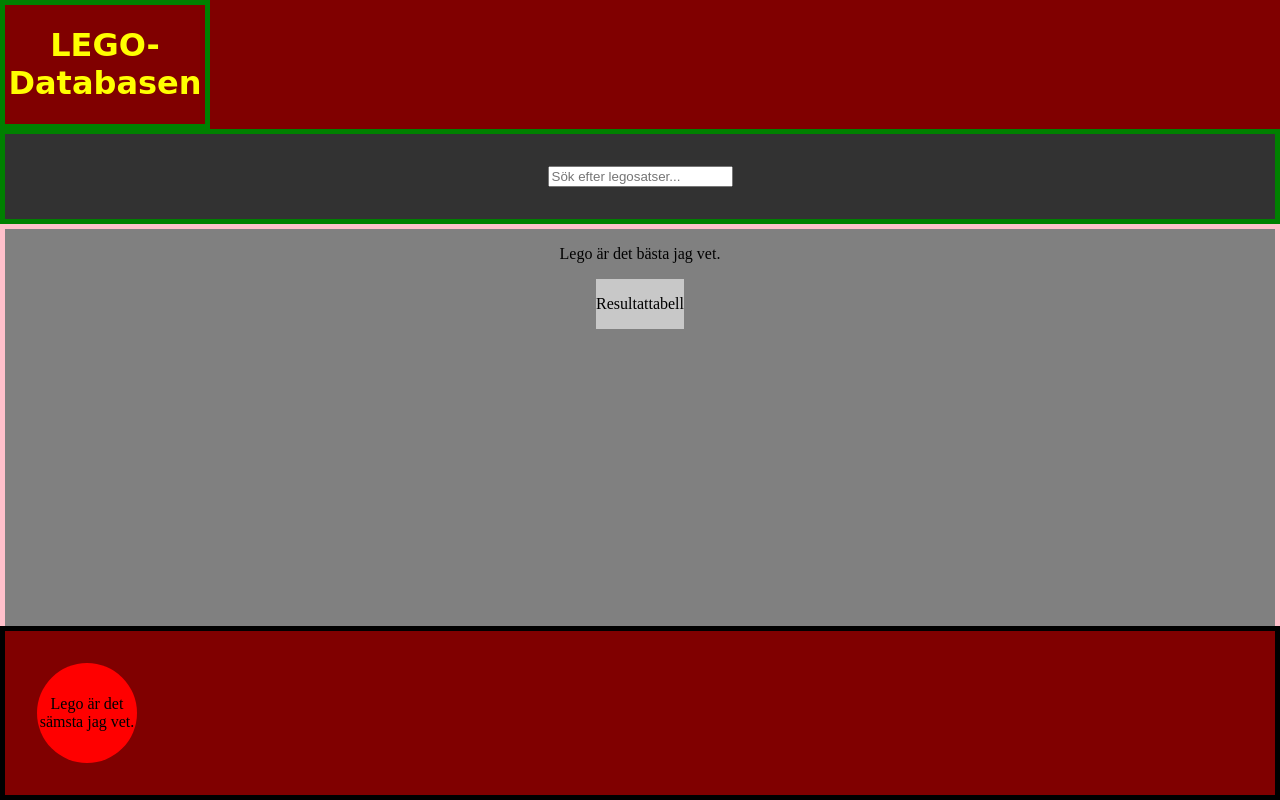
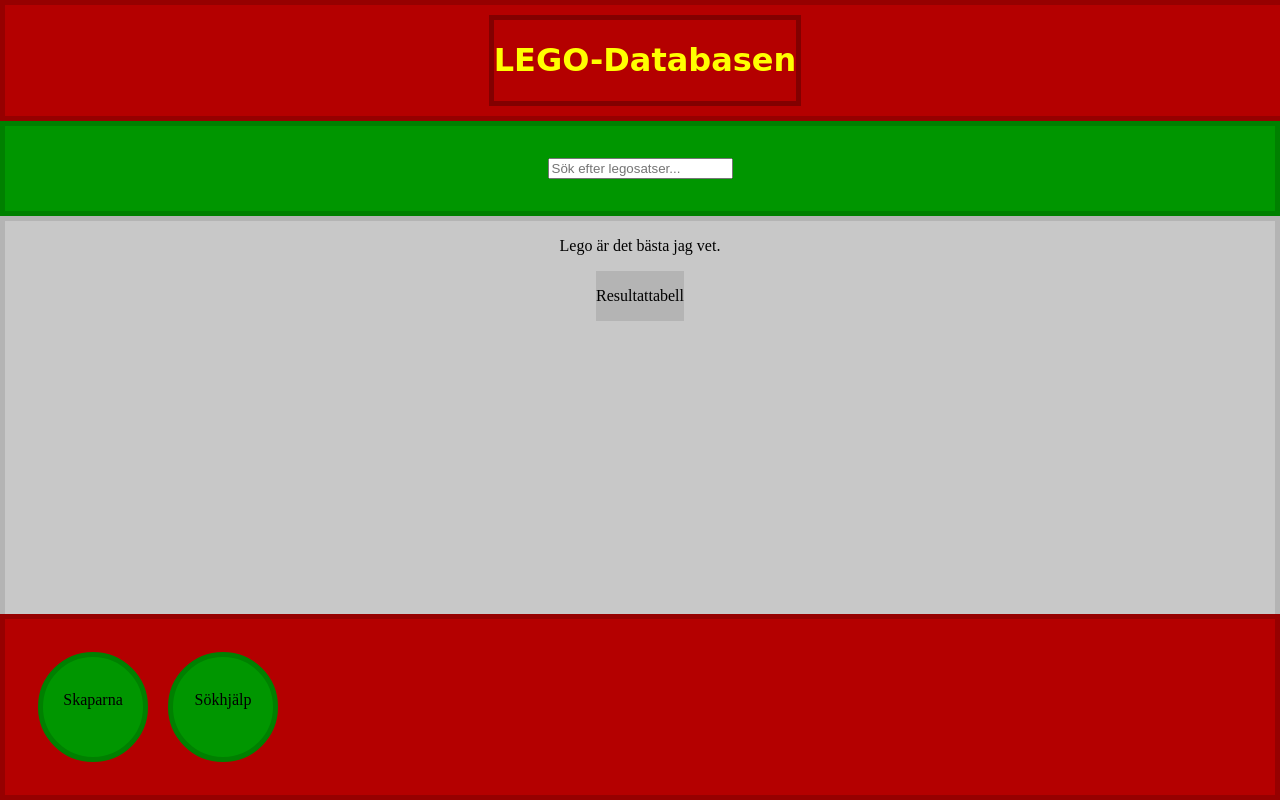
Before and after one commit to JohnnyElmer/TNMK30, a PHP site: page /hem.html in a window 1280 px wide. Run offline with PHP 8.4, Linux system fonts and the light colour scheme.

Commit message:
ändrade färger, skapade php

```diff
--- a/Lego.css
+++ b/Lego.css
@@ -9,71 +9,67 @@ html{
 }
 
 body{
-	background-color: RGB(128, 0, 0);
+	background-color: RGB(0, 150, 0);
 	margin:0px;
 	height:100%;
 }
 
-#logo{
-	text-align: center;
-	border-style:solid;
-	border-width:5px;
-	border-color:green;
-
-	background-color: rgb(128, 0, 0);
-	width: 200px;
-	display:inline-block;
+#container{
+	text-align:center;
+	width: 100%;
+	background-color: RGB(180, 0, 0);
+	border: solid 5px rgb(150,0,0);
 
 }
 
+#logo{
+	text-align: center;
+	border: solid 5px rgb(130,0,0);
+	background-color: RGB(180, 0, 0);
+	display:inline-block;
+	margin: 10px;
+}
+
 #searchbar{
+	border: solid 5px green;
 	text-align: center;
-	border-style:solid;
-	border-width:5px;
-	border-color:green;
-
-	background-color: rgb(50,50,50);
+	background-color: rgb(0,150,0);
 	padding:2.5%;
-
 }
 
 #tabelldiv{
-	border-style:solid;
-	border-width:5px;
-	border-color:pink;
+
+	border: solid 5px rgb(180,180,180);
 	text-align:center;
-	background-color:grey;
+	background-color: rgb(200,200,200);
 	min-height:71.5%;  !<--84.5%-->
 }
 
 #tabellinneholl
 {
-	background-color:rgb(200,200,200);
+	background-color:rgb(180,180,180);
 	display:inline-block;
 }
 
 #sidfot{
-	border-style:solid;
-	border-width:5px;
-	border-color:black;
-
-	padding:2.5%;
-	background-color:rgb(128,0,0);
+	border: solid 5px rgb(150,0,0);
+	padding:1.8%;
+	background-color:rgb(180,0,0);
 	position:fixed;
 	bottom:0;
 	right:0;
 	left:0;
 }
-
-
 .cirkeldiv
 {
 	  height:100px;
 	  width:100px;
-
+	  float: left;
       border-radius: 50%;
-      background: red;
+      background:  rgb(0,150,0);
 	  text-align:center;
 	  display:table-cell;
 	  vertical-align:middle;
+	  margin: 10px;
+	  border: solid green 5px;
 }
--- a/hem.html
+++ b/hem.html
@@ -3,14 +3,14 @@
 <html>
 <head>
 	<meta charset="utf-8">
-	<title>LEGO-Databasen</title>
+	<title>Star wars</title>
 	<link href="Lego.css" media="screen" rel="stylesheet" type="text/css"/>
 </head>
 <body>
 <div id="container">
-	<div id="logo">
-		<h1>LEGO-Databasen</h1>
-	</div>
+<div id="logo">
+	<h1>LEGO-Databasen</h1>
+</div>
 </div>
 
 <div id="searchbar">
@@ -18,7 +18,8 @@
 		<input type="text" placeholder="Sök efter legosatser...">
 	</form>
 </div>
-
+<div> <a href="search.php"></a>
+</div>
 <div id="tabelldiv">
 	<p>Lego är det bästa jag vet.</p>
 	<div id="tabellinneholl">
@@ -29,7 +30,10 @@
 
 <div id="sidfot">
 	<div class="cirkeldiv">
-		<p>Lego är det sämsta jag vet.</p>
+		<p><br>Skaparna</p>
+	</div>
+	<div class="cirkeldiv">
+		<p><br>Sökhjälp</p>
 	</div>
 </div>
 
```
Also changed, not shown: search.php (+56 -1 lines).
